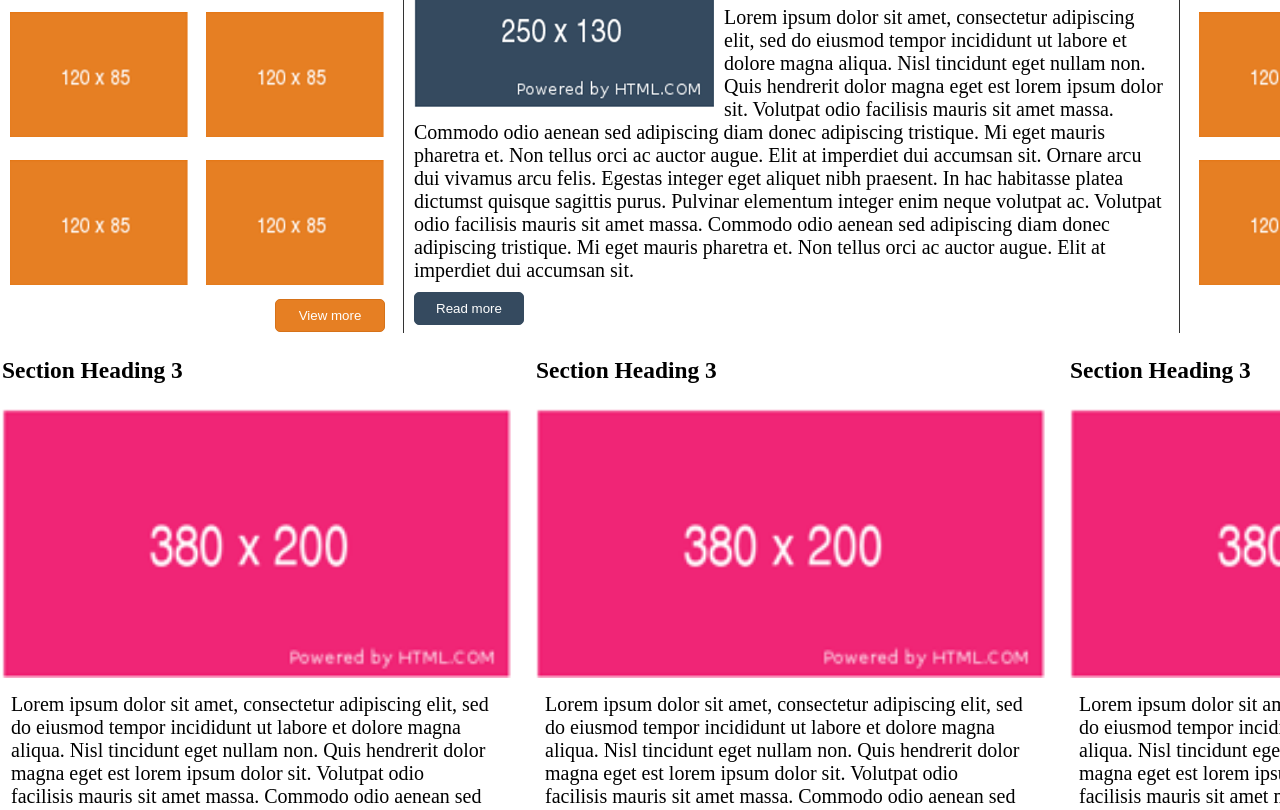
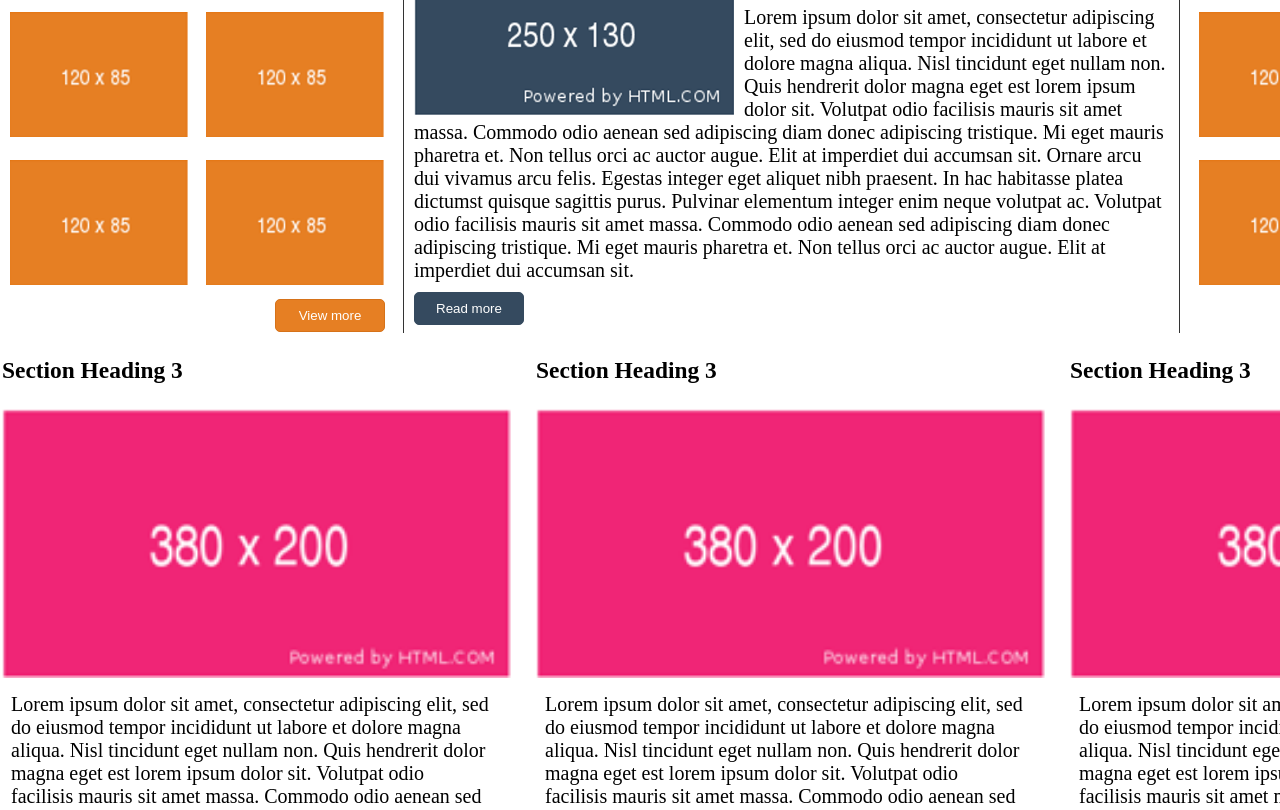
Before and after one commit to quanbeovodoi/Layout-with-table, a plain HTML site: page index.html in a window 1280 px wide. Shown: the part 489-1299 px from the top of the page. Drawn offline with Linux system fonts and the light colour scheme.

Commit message:
layout-with-div

```diff
--- a/index.html
+++ b/index.html
@@ -115,8 +115,7 @@
             padding: 0 20px 0 20px;
         }
         .article img{
-            width:300px ;
-            height: 160px;
+            width:320px ;
         }
         .mainImage{
             width: 755.156px;
@@ -130,7 +129,7 @@
         }
         tr.footer>td>table{
             padding: 30px 20px;
-            width: 1567px;
+            width: 100%;
         }
         .green{
             color: lawngreen;
```
